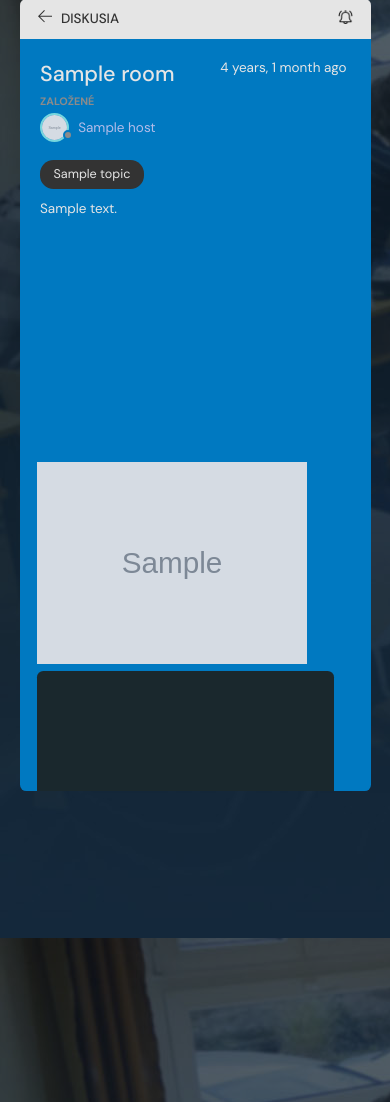
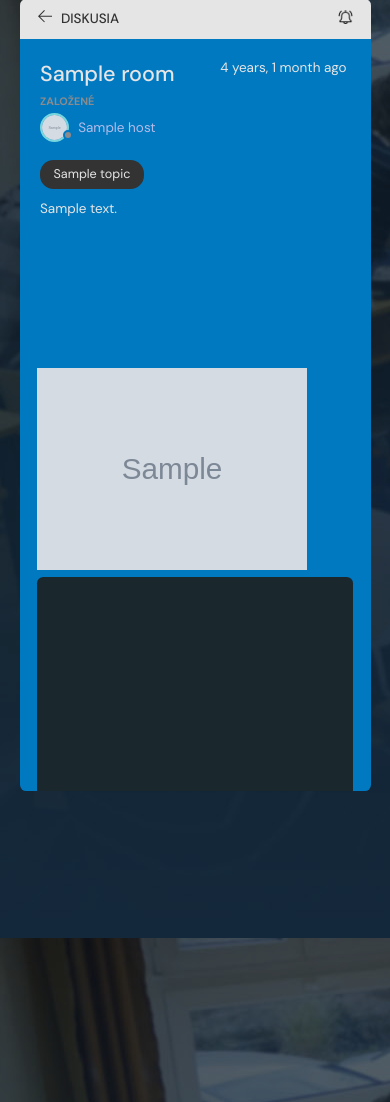
Before and after one commit to mosmowora/spse-forum, a Django app: template base/templates/base/room.html in a window 390 px wide. Shown: the part 82-1184 px from the top of the page. Run offline with Django 3.2, Linux system fonts and the light colour scheme; tables that the repository leaves empty hold one stand-in row (values such as "Sample post"); the template is opened without the code that fills it: values that come from a table or form of the project are taken from there, most other values are stand-ins (such as "Sample title", 1, 10 or a date in 2020); grey boxes marked "Sample" are stand-in pictures; some libraries are stand-ins or nearby versions.

Commit message:
updated site for production stage

```diff
--- a/base/templates/base/activity_component.html
+++ b/base/templates/base/activity_component.html
@@ -51,7 +51,7 @@
             </div>
             <div class="activities__boxContent">
                 <p>odpovedal na <br>“<a href="{% url 'room' message.room.id %}">{{message.room}}</a>”</p>
-                <div class="activities__boxRoomContent">{{message.body}}</div>
+                <div class="activities__boxRoomContent">{{message.body|urlizetrunc:20}}</div>
             </div>
         </div>
         {% endfor %}
--- a/base/templates/base/room.html
+++ b/base/templates/base/room.html
@@ -6,7 +6,8 @@
 <main class="profile-page layout layout--2">
   <div class="container">
     <!-- Room Start -->
-    <div class="room">
+    <div class="room" {% if room.file.url is not None %} style="overflow-y: scroll;" {% else %}
+      style="overflow-y: hidden;" {% endif %}>
       <div class="room__top">
         <div class="room__topLeft">
           {% if not back %}
@@ -31,7 +32,7 @@
           <h3>Diskusia</h3>
         </div>
         <div class="room__topRight">
-          {% if room.host == request.user or request.user.is_staff  %}
+          {% if room.host == request.user or request.user.is_staff %}
           <a href="{% url 'subscribe-room' room.id %}" style="width: 14.4px; height: 14.4px;">
             {% if request.user in room.subscribing.all %}
             <img src="{% static 'images/icons/bell-full.png' %}" alt="unsubscribe">
@@ -187,7 +188,7 @@
                 {% endif %}
               </div>
               <div class="thread__details">
-                {{message.body}}
+                {{message.body|urlizetrunc:20}}
               </div>
               <form action="" method="POST">
                 <input type="text" name="body" class="reply-text" placeholder="Odpovedať" size="auto">
@@ -238,7 +239,7 @@
                   {% endif %}
                 </div>
                 <div class="thread__details">
-                  {{reply.body}}
+                  {{reply.body|urlizetrunc:20}}
                 </div>
               </div>
               {% endfor %}
@@ -292,7 +293,6 @@
     <!--  End -->
   </div>
 </main>
-
 <!-- <script type="module">
   import devtools from "{% static 'js/node_modules/devtools-detect/index.js' %}";
 
--- a/static/styles/styles.css
+++ b/static/styles/styles.css
@@ -1491,8 +1495,12 @@ body>main>div>div>div.layout__body>form>div:nth-child(5)>div>div.selector-availa
   position: relative;
 }
 
+.room {
+  overflow-y: scroll;
+}
+
 .room__no_file {
-  height: 15rem;
+  height: 18rem;
 }
 
 @media screen and (max-width: 900px) {
@@ -1757,7 +1761,7 @@ input.reply-text:focus {
 .room__conversation {
   margin-top: 1rem;
   margin-bottom: 4rem;
-  height: 64%;
+  height: 37rem;
 }
 
 .empty__conversation {
@@ -1792,7 +1796,7 @@ input.reply-text:focus {
   background: var(--color-bg);
   border-radius: 0.7rem;
   overflow-y: auto;
-  height: 90%;
+  height: 95%;
   margin-top: 0rem;
   overflow-x: hidden;
   padding: 0 2rem 4rem 2rem;
@@ -2160,9 +2164,14 @@ ul.list--icons>li {
   }
 }
 
-@media screen and (max-width: 500px) {
+body>main>div>div.room>div.room__box.scroll>div.room__conversation>div:nth-child(1) {
+  width: 30rem;
+  margin-top: 5rem;
+}
+
+@media screen and (max-width: 900px) {
   .threads {
-    height: 40rem !important;
+    height: 95%;
     margin-top: 0;
     width: 100%;
     padding-bottom: 0;
@@ -2175,9 +2184,9 @@ ul.list--icons>li {
   }
 
   .room__conversation {
-    height: 20%;
+    height: 49rem;
     position: absolute;
-    bottom: 20rem;
+    bottom: 6rem;
     width: 90%;
     left: 5%;
     right: 5%;
@@ -2195,7 +2204,7 @@ ul.list--icons>li {
 
 @media screen and (max-width: 700px) {
   .threads {
-    height: 40rem;
+    height: 95%;
     margin-top: 0;
     width: 100%;
     padding-bottom: 0;
@@ -2208,9 +2217,9 @@ ul.list--icons>li {
   }
 
   .room__conversation {
-    height: 20%;
+    height: 48rem;
     position: absolute;
-    bottom: 20rem;
+    bottom: 6rem;
     width: 90%;
     left: 5%;
     right: 5%;
@@ -2226,15 +2235,11 @@ ul.list--icons>li {
   }
 }
 
-body>main>div>div.room>div.room__box.scroll>div.room__conversation>div:nth-child(1) {
-  width: 30rem;
-  margin-top: 5rem;
-}
-
-@media screen and (max-width: 900px) {
+@media screen and (max-width: 500px) {
   .threads {
-    height: 40rem;
+    height: 90%;
     margin-top: 0;
+    overflow-y: auto;
     width: 100%;
     padding-bottom: 0;
   }
@@ -2246,14 +2251,18 @@ body>main>div>div.room>div.room__box.scroll>div.room__conversation>div:nth-child
   }
 
   .room__conversation {
-    height: 20%;
+    height: 60%;
     position: absolute;
-    bottom: 20rem;
+    bottom: 3rem;
     width: 90%;
     left: 5%;
     right: 5%;
   }
 
+  body>main>div>div.roomList>div.roomList__header>div>h2 {
+    font-size: 1.15rem;
+  }
+
   .room {
     overflow-y: auto;
     height: 88rem;
@@ -2265,22 +2274,13 @@ body>main>div>div.room>div.room__box.scroll>div.room__conversation>div:nth-child
 }
 
 @media screen and (max-width: 400px) {
-  .room__box {
-    padding-left: 2.5rem;
-    padding-right: 2rem;
-    min-height: 50vh;
-    height: 83vh;
-    overflow-y: auto;
-    overflow-x: hidden;
-    padding-bottom: 0;
-  }
   .room__no_file {
     height: 0rem;
   }
 
-  div.room>div.room__box.scroll>div:nth-child(3) {
+  .room__conversation {
+    height: 45rem;
     margin-top: 0rem;
-    width: 33rem;
   }
 
   .room {
@@ -2295,10 +2295,6 @@ body>main>div>div.room>div.room__box.scroll>div.room__conversation>div:nth-child
     padding-bottom: 1rem;
   }
 
-  .room__conversation {
-    margin-top: 15rem;
-  }
-
   .room__conversation h1 {
     overflow-y: hidden;
     bottom: 30rem;
@@ -2318,6 +2314,51 @@ body>main>div>div.room>div.room__box.scroll>div.room__conversation>div:nth-child
 
   .threads {
     margin-top: 0rem;
-    height: 48rem !important;
-  }
-}
+    height: 90%;
+  }
+}
+
+@media screen and (max-width: 360px) {
+  .room__no_file {
+    height: 0rem;
+  }
+
+  .room__conversation {
+    height: 25rem;
+    margin-top: 0rem;
+  }
+
+  .room {
+    overflow-x: hidden;
+    overflow-y: auto;
+    height: 88rem;
+    padding-bottom: 5rem;
+  }
+
+  .room__message {
+    width: 105% !important;
+    padding-bottom: 1rem;
+  }
+
+  .room__conversation h1 {
+    overflow-y: hidden;
+    bottom: 30rem;
+  }
+
+  .fill_in {
+    height: 15rem;
+  }
+
+  .room__header {
+    padding-bottom: 0;
+  }
+
+  .empty__conversation {
+    overflow-y: hidden;
+  }
+
+  .threads {
+    margin-top: 0rem;
+    height: 37rem !important;
+  }
+}
--- a/studybud/settings.py
+++ b/studybud/settings.py
@@ -60,6 +60,7 @@ INSTALLED_APPS = [
     'djutils',
     'online_users',
     'more_admin_filters',
+    'django_cleanup.apps.CleanupConfig',
 ]
 
 AUTH_USER_MODEL = 'base.User'
```
Also changed, not shown: other parts of static/styles/styles.css (+13 -13 lines), base/models.py (+9 -1 lines), base/views.py (+15 -3 lines), base/migrations/0038_room_archived.py (added), base/migrations/0039_remove_room_archived.py (added), base/migrations/0040_alter_user_avatar.py (added), images/a-boiz-pfp.gif (added), images/images/stock-vector-stopwatch-in-hand-icon-sport-timer-on-competitions-trainer-holding-stopwatch-start-finish-time-489453598-transformed-removebg-preview_m9VgE5S.png (deleted), images/profile_pic_winter.jpg (deleted).
